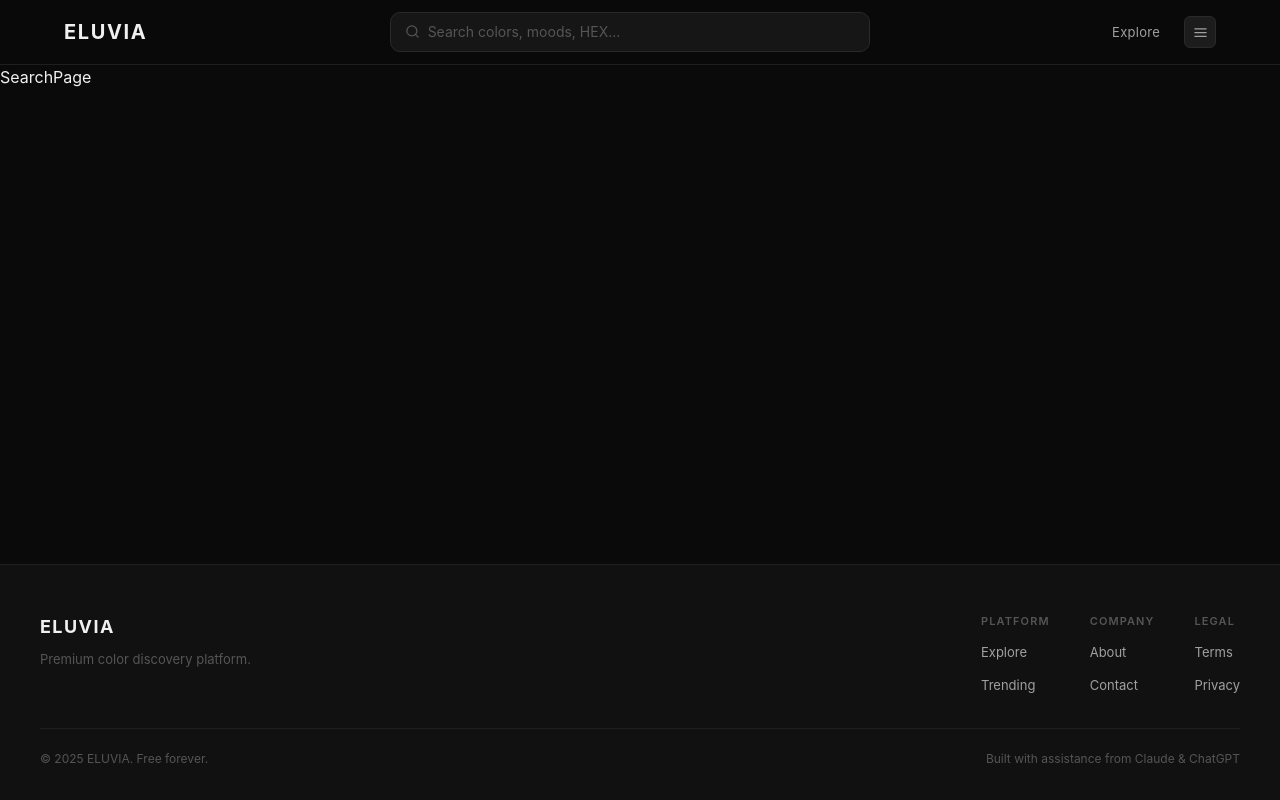
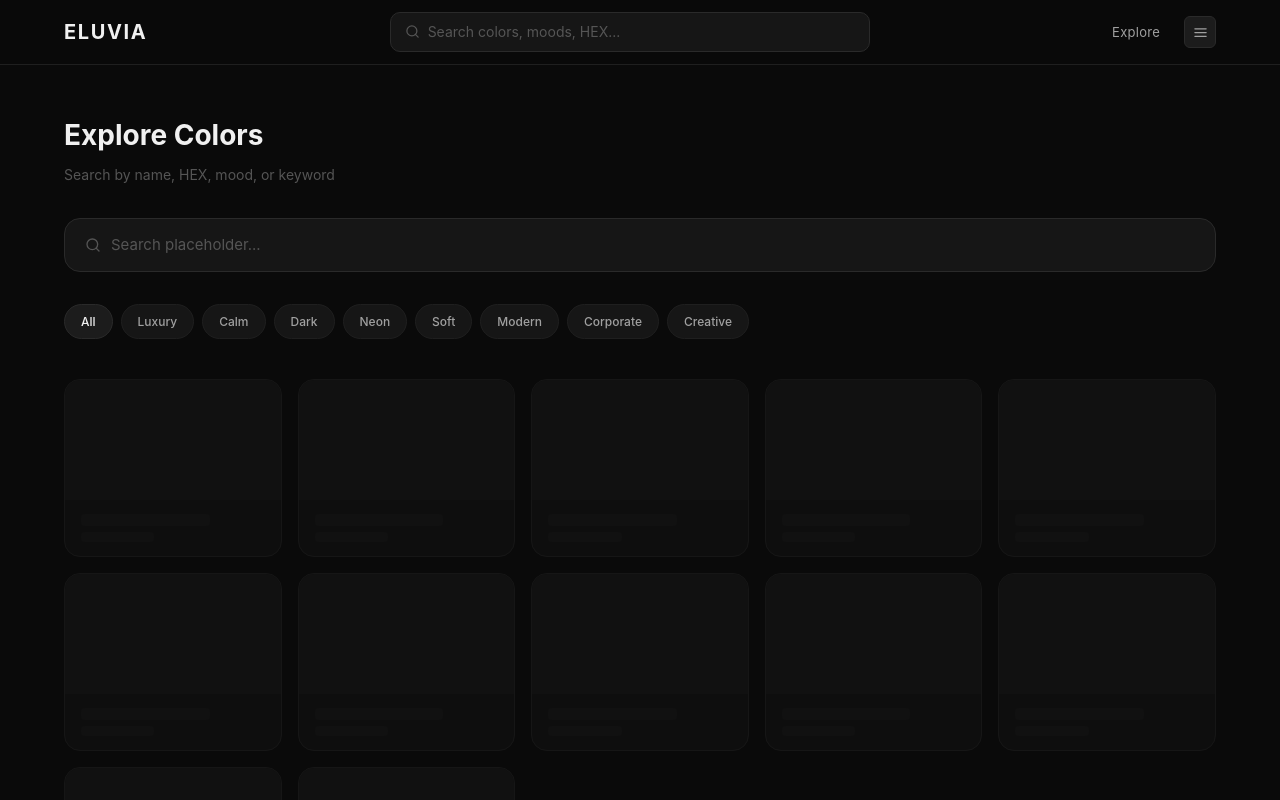
Before and after one commit to afnan0356/ELUVIA, a React (Vite) app: page /eluvia/search in a window 1280 px wide. Shown: the top 800 px of the page. Built offline with nearby package versions, Linux system fonts and the light colour scheme.

Commit message:
Update SearchPage.jsx

```diff
--- a/src/pages/SearchPage.jsx
+++ b/src/pages/SearchPage.jsx
@@ -1,3 +1,71 @@
 export default function SearchPage() {
-  return <div>SearchPage</div>
+  return (
+    <div style={{ maxWidth: '1200px', margin: '0 auto', padding: '48px 24px' }}>
+
+      {/* Header */}
+      <div style={{ marginBottom: '32px', display: 'flex', flexDirection: 'column', gap: '6px' }}>
+        <h1 style={{ fontSize: '28px', fontWeight: '700', color: 'var(--text-primary)' }}>Explore Colors</h1>
+        <span style={{ fontSize: '14px', color: 'var(--text-muted)' }}>Search by name, HEX, mood, or keyword</span>
+      </div>
+
+      {/* Search bar */}
+      <div style={{
+        display: 'flex',
+        alignItems: 'center',
+        gap: '10px',
+        background: 'var(--bg-card)',
+        border: '1px solid var(--border)',
+        borderRadius: 'var(--radius-lg)',
+        padding: '14px 20px',
+        marginBottom: '32px',
+      }}>
+        <svg width="16" height="16" viewBox="0 0 24 24" fill="none" stroke="var(--text-muted)" strokeWidth="2" strokeLinecap="round" strokeLinejoin="round">
+          <circle cx="11" cy="11" r="8"/><path d="m21 21-4.35-4.35"/>
+        </svg>
+        <span style={{ fontSize: '15px', color: 'var(--text-muted)' }}>Search placeholder...</span>
+      </div>
+
+      {/* Filter row */}
+      <div style={{ display: 'flex', gap: '8px', flexWrap: 'wrap', marginBottom: '40px' }}>
+        {['All', 'Luxury', 'Calm', 'Dark', 'Neon', 'Soft', 'Modern', 'Corporate', 'Creative'].map(f => (
+          <div key={f} style={{
+            padding: '7px 16px',
+            background: f === 'All' ? 'var(--bg-elevated)' : 'var(--bg-card)',
+            border: `1px solid ${f === 'All' ? 'var(--border)' : 'var(--border-subtle)'}`,
+            borderRadius: 'var(--radius-xl)',
+            fontSize: '12px',
+            fontWeight: '500',
+            color: f === 'All' ? 'var(--text-primary)' : 'var(--text-secondary)',
+            cursor: 'pointer',
+          }}>
+            {f}
+          </div>
+        ))}
+      </div>
+
+      {/* Results placeholder */}
+      <div style={{
+        display: 'grid',
+        gridTemplateColumns: 'repeat(auto-fill, minmax(200px, 1fr))',
+        gap: '16px',
+      }}>
+        {Array.from({ length: 12 }).map((_, i) => (
+          <div key={i} style={{
+            background: 'var(--bg-card)',
+            border: '1px solid var(--border)',
+            borderRadius: 'var(--radius-lg)',
+            overflow: 'hidden',
+            opacity: 0.4,
+          }}>
+            <div style={{ height: '120px', background: 'var(--bg-elevated)' }} />
+            <div style={{ padding: '14px 16px', display: 'flex', flexDirection: 'column', gap: '6px' }}>
+              <div style={{ height: '12px', width: '70%', background: 'var(--bg-elevated)', borderRadius: '4px' }} />
+              <div style={{ height: '10px', width: '40%', background: 'var(--bg-elevated)', borderRadius: '4px' }} />
+            </div>
+          </div>
+        ))}
+      </div>
+
+    </div>
+  )
 }
```
